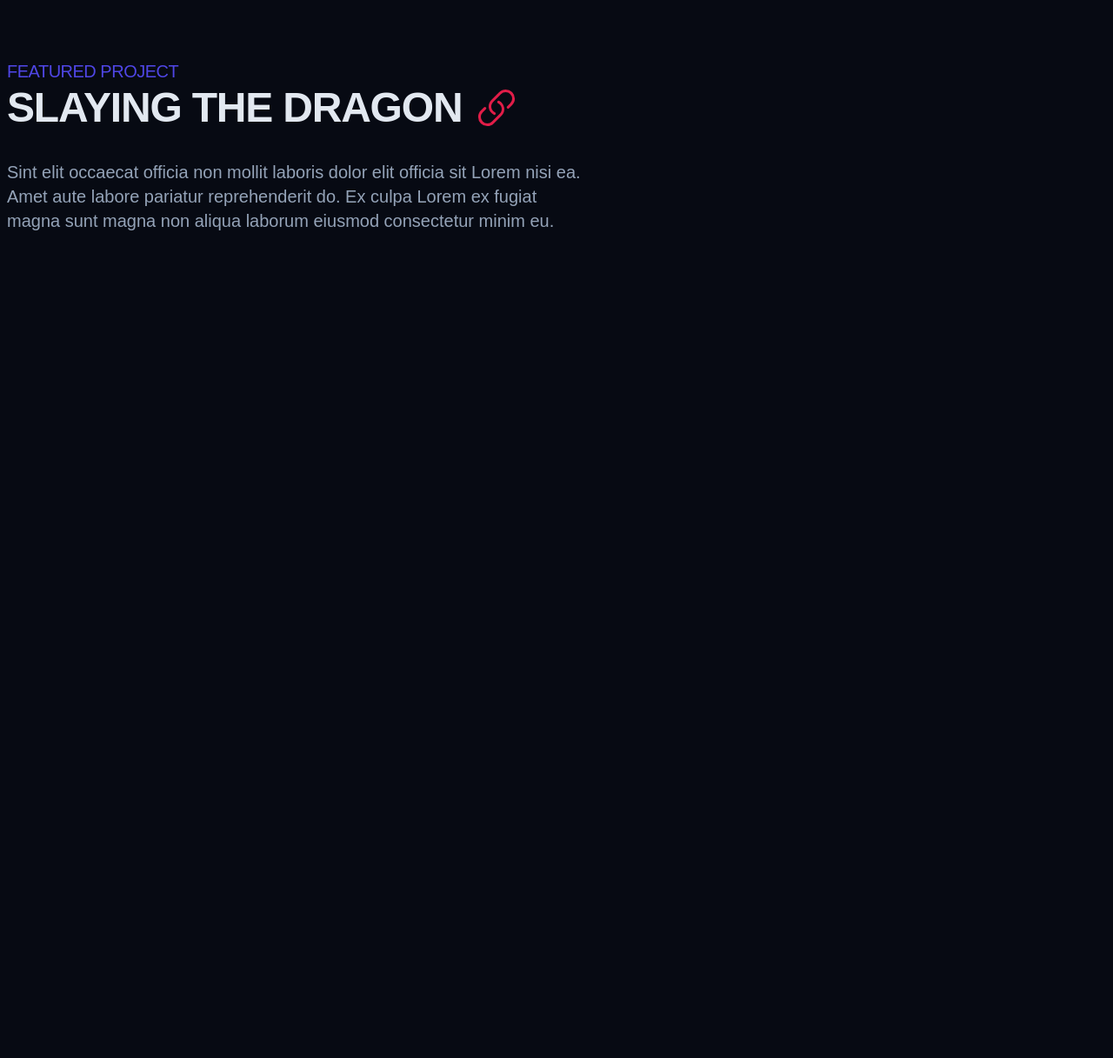
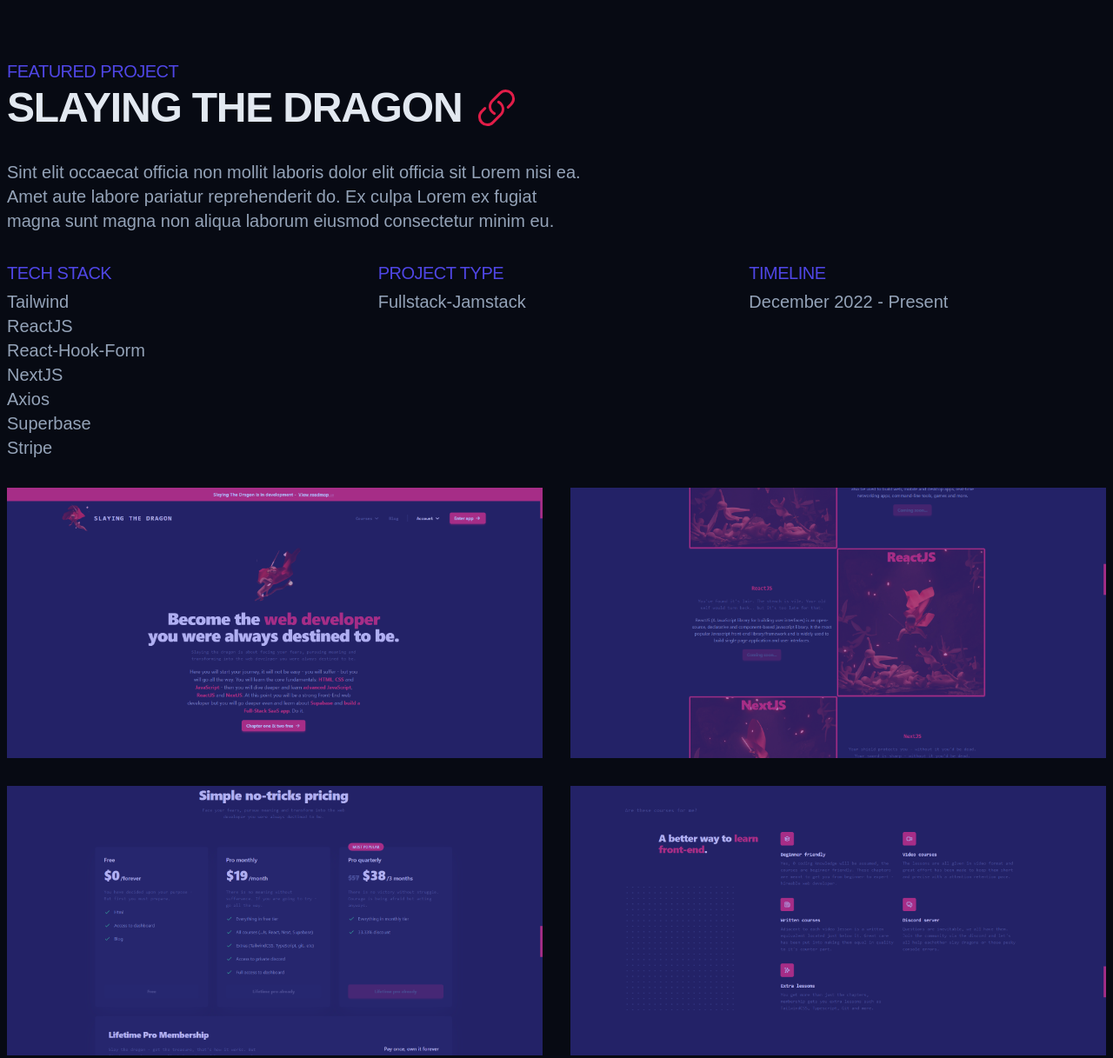
Before and after one commit to jprodsanz/portfolio-project, a website built with Vite: page index.html in a window 1280 px wide. Shown: the part 1850-3067 px from the top of the page at 87% size. Before the commit the page ends 2150 px from the top, so only its background shows below. Built offline with nearby package versions, Linux system fonts and the light colour scheme; a web font is replaced by a local one.

Commit message:
chapter_six_coming-up

```diff
--- a/index.html
+++ b/index.html
@@ -152,6 +152,78 @@
           Lorem ex fugiat magna sunt magna non aliqua laborum eiusmod
           consectetur minim eu.
         </p>
+        <div class="featured__info-container">
+          <div>
+            <h3 class="featured__label">Tech Stack</h3>
+            <ul class="featured__tech-stack">
+              <li class="featured__info">Tailwind</li>
+              <li class="featured__info">ReactJS</li>
+              <li class="featured__info">React-hook-form</li>
+              <li class="featured__info">NextJS</li>
+              <li class="featured__info">Axios</li>
+              <li class="featured__info">Superbase</li>
+              <li class="featured__info">Stripe</li>
+            </ul>
+          </div>
+          <div>
+            <h3 class="featured__label">Project Type</h3>
+            <p class="featured__info">Fullstack-Jamstack</p>
+          </div>
+          <div>
+            <h3 class="featured__label">Timeline</h3>
+            <p class="featured__info">December 2022 - Present</p>
+          </div>
+        </div>
+        <div class="featured__img-container">
+          <div class="featured__img-wrapper">
+            <img
+              src="./public/featured_imgs/slayingthedragon.png"
+              alt="Slaying The Dragon hero"
+            />
+          </div>
+          <div class="featured__img-wrapper">
+            <img
+              src="./public/featured_imgs/courses.png"
+              alt="Slaying The Dragon courses"
+            />
+          </div>
+          <div class="featured__img-wrapper">
+            <img
+              src="./public/featured_imgs/pricing.png"
+              alt="Slaying The Dragon pricing"
+            />
+          </div>
+          <div class="featured__img-wrapper">
+            <img
+              src="./public/featured_imgs/features.png"
+              alt="Slaying The Dragon features"
+            />
+          </div>
+          <div class="featured__img-wrapper">
+            <img
+              src="./public/featured_imgs/faq.png"
+              alt="Slaying The Dragon facts"
+            />
+          </div>
+          <div class="featured__img-wrapper">
+            <img
+              src="./public/featured_imgs/blog.png"
+              alt="Slaying The Dragon blog"
+            />
+          </div>
+          <div class="featured__img-wrapper">
+            <img
+              src="./public/featured_imgs/signin.png"
+              alt="Slaying The Dragon sign-in"
+            />
+          </div>
+          <div class="featured__img-wrapper">
+            <img
+              src="./public/featured_imgs/app.png"
+              alt="Slaying The Dragon dashboard"
+            />
+          </div>
+        </div>
       </section>
       <!-- <section></section> -->
       <!-- <section></section> -->
--- a/styles/components/featured.css
+++ b/styles/components/featured.css
@@ -27,6 +27,61 @@
     font-size: var(--size-sm);
     margin: 1rem 0;
 }
+.featured__info-container {
+    display: flex;
+    flex-wrap: wrap;
+    gap: 1rem;
+}
+.featured__info-container div {
+    flex: 1;
+    min-width: 250px;
+}
+
+.featured__label {
+    font-size: var(--size-sm);
+    text-transform: uppercase;
+    color: var(--clr-indigo);
+    font-weight: 400;
+    margin-bottom: 0.25em;
+}
+
+.featured__tech-stack {
+    padding: 0;
+    list-style: none;
+}
+
+.featured__info {
+    font-size: var(--size-sm);
+    color: var(--clr-text);
+    text-transform: capitalize;
+}
+
+.featured__img-container {
+    margin-top: 1rem;
+    display: grid;
+    grid-gap: 1rem;
+    grid-template-columns: repeat(auto-fit,minmax(300px, 1fr));
+}
+
+.featured__img-wrapper {
+    position: relative;
+}
+
+.featured__img-wrapper::after {
+    content: '';
+    background-color: rgba(79, 70, 229, 0.4);
+    width: 100%;
+    height: 100%;
+    position: absolute;
+    top: 0;
+    left: 0;
+    z-index: 1;
+    transition: background-color 0.3s;
+}
+.featured__img-wrapper:hover::after {
+    background-color: rgba(79, 70, 229, 0.1);
+}
+
 
 /* xs */
 @media (min-width: 475px) {
@@ -44,9 +99,24 @@
         font-size: var(--size-base);
         margin: 1.5rem 0;
     }
+    .featured__label {
+    font-size: var(--size-base);
+    }
+    .featured__info {
+        font-size: var(--size-base);
+    }
+    .featured__img-container {
+        margin-top: 1.5rem;
+        grid-gap: 1.5rem;
+    }
+
 }
 /* sm */
-/* @media (min-width: 640px) {} */
+@media (min-width: 640px) {
+    .featured__img-container {
+        grid-template-columns: repeat(auto-fit,minmax(500px, 1fr));
+    }
+}
 /* md */
 /* @media (min-width: 768px) {} */
 /* lg */
@@ -64,6 +134,12 @@
     .featured__description {
         font-size: var(--size-lg);
     }
+    .featured__label {
+    font-size: var(--size-lg);
+    }
+    .featured__info {
+        font-size: var(--size-lg);
+    }
 }
 /* xl */
 @media (min-width: 1280px) {
@@ -77,9 +153,19 @@
         width: var(--size-5xl);
         height: var(--size-5xl);
     }
-        .featured__description {
+    .featured__description {
         font-size: var(--size-xl);
         margin: 2rem 0;
+    }
+    .featured__label {
+        font-size: var(--size-xl);
+    }
+    .featured__info {
+        font-size: var(--size-xl);
+    }
+    .featured__img-container {
+        margin-top: 2rem;
+        grid-gap: 2rem;
     }
 }
 /* 2xl */
```
Also changed, not shown: public/featured_imgs/app.png (added), public/featured_imgs/blog.png (added), public/featured_imgs/courses.png (added), public/featured_imgs/faq.png (added), public/featured_imgs/features.png (added), public/featured_imgs/pricing.png (added), public/featured_imgs/signin.png (added), public/featured_imgs/slayingthedragon.png (added). Lines whose indentation alone changed are shown as unchanged.
